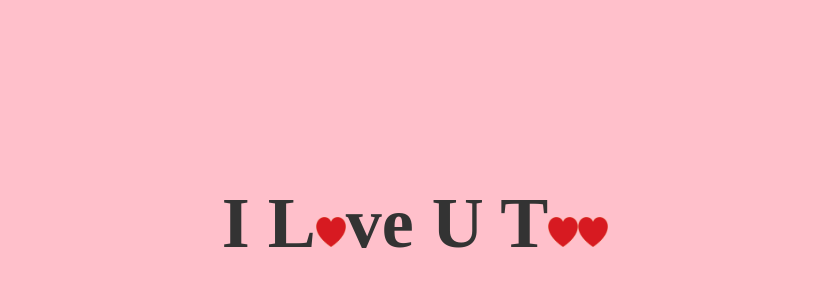
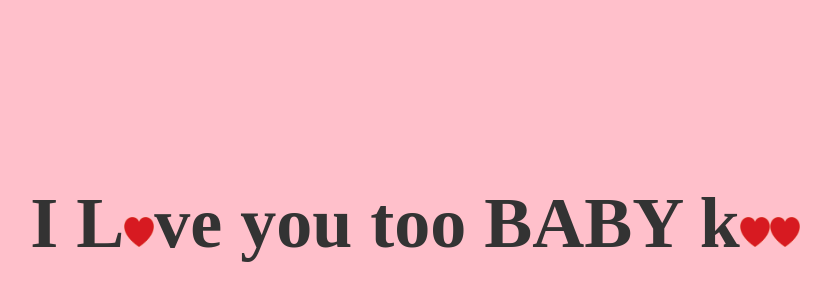
Before and after one commit to JayvhotG/Skibidi-Jay, a plain HTML site: page yes.html in a window 1280 px wide. Shown: the part 10-310 px from the top of the page, without its empty margins (225-1056 px from the left). Drawn offline with Linux system fonts and the light colour scheme.

Commit message:
Update yes.html

```diff
--- a/yes.html
+++ b/yes.html
@@ -9,7 +9,7 @@
 <body>
 	<div class="container">
 		<div class="yes">
-			<h2>I L<img src="kisspng-love-heart-love-heart-romance-clip-art-picture-of-red-heart-5aaeb718420cb8.8640685015213995762706.png" alt="">ve U T<img src="kisspng-love-heart-love-heart-romance-clip-art-picture-of-red-heart-5aaeb718420cb8.8640685015213995762706.png" alt=""><img src="kisspng-love-heart-love-heart-romance-clip-art-picture-of-red-heart-5aaeb718420cb8.8640685015213995762706.png" alt=""></h2>
+			<h2>I L<img src="kisspng-love-heart-love-heart-romance-clip-art-picture-of-red-heart-5aaeb718420cb8.8640685015213995762706.png" alt="">ve you too BABY k<img src="kisspng-love-heart-love-heart-romance-clip-art-picture-of-red-heart-5aaeb718420cb8.8640685015213995762706.png" alt=""><img src="kisspng-love-heart-love-heart-romance-clip-art-picture-of-red-heart-5aaeb718420cb8.8640685015213995762706.png" alt=""></h2>
 
 		</div>
 	</div>
```
